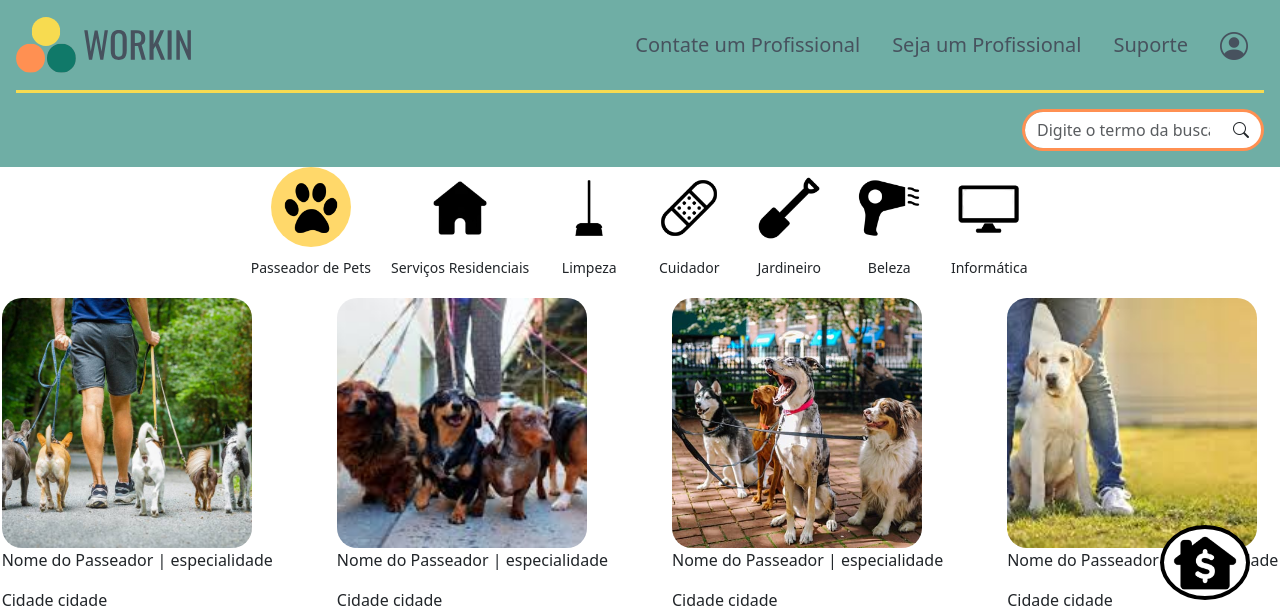
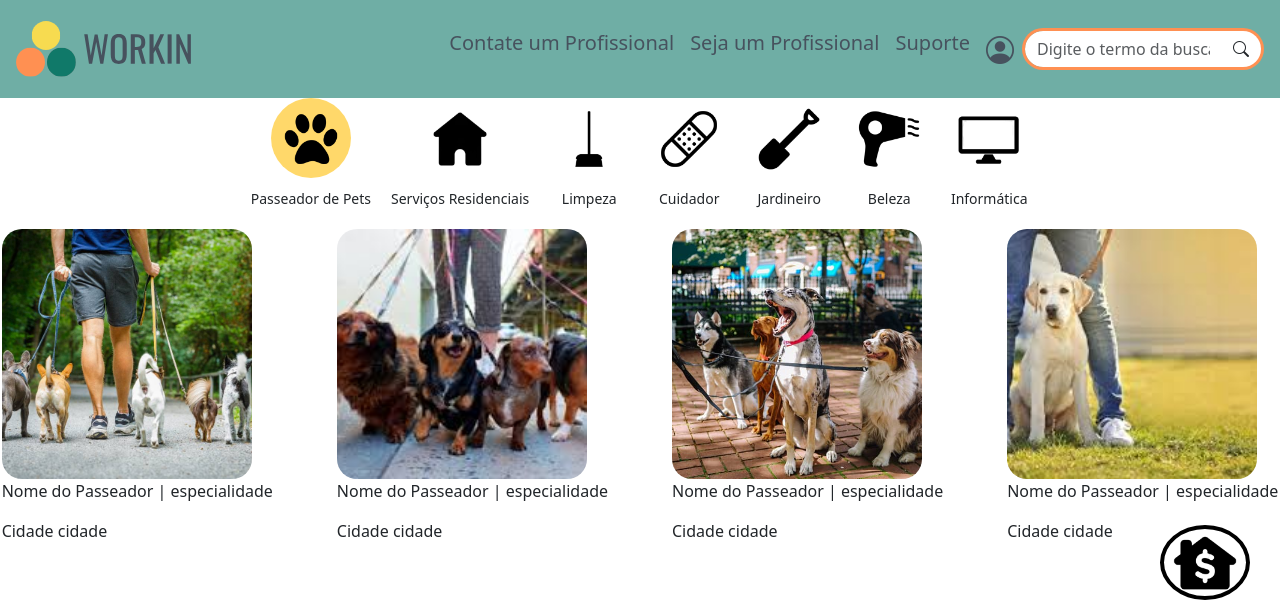
Before and after one commit to KarolinyAvelino/Workin, a FastAPI app: page / in a window 1280 px wide. Shown: the top 610 px of the page. Run offline with FastAPI, Linux system fonts and the light colour scheme; some libraries are stand-ins or nearby versions.

Commit message:
cabeçalho

```diff
--- a/templates/shared/includes/header.html
+++ b/templates/shared/includes/header.html
@@ -1,41 +1,48 @@
-<nav class="navbar navbar-expand text-black bg-custom py-3 px-1">
+<nav class="navbar navbar-expand-lg navbar-light bg-custom py-3 px-1">
     <div class="container-fluid">
-        <div class="row flex-fill">
-            <div class="col-12">
-                <div class="flex-fill d-flex justify-content-between align-items-center">
-                    <div class="text-start">
-                        <a href="/" class="d-flex align-items-center">
+        <!-- Logo e Nome -->
+        <a href="/" class="navbar-brand d-flex align-items-center">
             <img src="/static/img/logo_workin.svg" alt="logotipo" height="56px" class="me-2">
             <img src="/static/img/nome_workin.svg" alt="logotipo" height="30px">
         </a>
-                    </div>
-                    <nav class="nav justify-content-start fs-5 align-items-center">
-                        <a class="nav-link text-nav" href="/">Contate um Profissional</a>
-                        <a class="nav-link text-nav" href="/">Seja um Profissional</a>
-                        <a class="nav-link text-nav" href="/">Suporte</a>
+
+        <!-- Botão para expandir o menu no mobile -->
+        <button class="navbar-toggler" type="button" data-bs-toggle="collapse" data-bs-target="#navbarNav" aria-controls="navbarNav" aria-expanded="false" aria-label="Toggle navigation">
+            <span class="navbar-toggler-icon"></span>
+        </button>
+
+        <!-- Menu -->
+        <div class="collapse navbar-collapse" id="navbarNav">
+            <ul class="navbar-nav ms-auto">
+                <li class="nav-item">
+                    <a class="nav-link text-nav fs-5" href="/contate-profissional">Contate um Profissional</a>
+                </li>
+                <li class="nav-item">
+                    <a class="nav-link text-nav fs-5" href="/seja-profissional">Seja um Profissional</a>
+                </li>
+                <li class="nav-item">
+                    <a class="nav-link text-nav fs-5" href="/suporte">Suporte</a>
+                </li>
+                <li class="nav-item">
                     <a class="nav-link text-nav fs-3" href="/">
                         <i class="bi bi-person-circle"></i>
                     </a>
-                    </nav>
+                </li>
+            </ul>
         </div>
-                <hr class="text-yellow opacity-100" style="border-width: 3px;">
-                <div class="flex-fill d-flex justify-content-between align-items-center">
-                    <form action="/cadastrarnews" method="post" class="ms-auto">
-                        <div class="text-end">
+
+        <!-- Barra de busca -->
+        <form action="/cadastrarnews" method="post" class="d-flex ms-auto">
             <div class="input-group">
-                                <input type="email"
-                                    class="form-control rounded-start-5 border-custom border-3 border-end-0"
-                                    style="width: 200px" placeholder="Digite o termo da busca aqui" id="busca" />
-                                <button class="btn btn-custom rounded-end-5 border-custom border-3 border-start-0"
-                                    type="submit">
+                <input type="email" class="form-control rounded-start-5 border-custom border-3 border-end-0" style="width: 200px" placeholder="Digite o termo da busca aqui" id="busca" />
+                <button class="btn btn-custom rounded-end-5 border-custom border-3 border-start-0" type="submit">
                     <i class="bi bi-search"></i>
                 </button>
             </div>
-                        </div>
         </form>
     </div>
-            </div>
-        </div>
-    </div>
-    </div>
 </nav>
+
+<!-- Incluir Bootstrap JS e Popper.js -->
+<script src="https://cdn.jsdelivr.net/npm/@popperjs/core@2.11.6/dist/umd/popper.min.js"></script>
+<script src="https://cdn.jsdelivr.net/npm/bootstrap@5.2.0/dist/js/bootstrap.min.js"></script>
--- a/templates/shared/pages/base.html
+++ b/templates/shared/pages/base.html
@@ -16,4 +16,8 @@
     {% block conteudo %}
     {% endblock %}
     {% include "includes/footer.html" %}
+
+    <script src="https://cdn.jsdelivr.net/npm/@popperjs/core@2.11.8/dist/umd/popper.min.js"></script>
+    <script src="https://stackpath.bootstrapcdn.com/bootstrap/5.3.0/js/bootstrap.min.js"></script>
 </body>
+</body>
```
Lines whose indentation alone changed are shown as unchanged.
